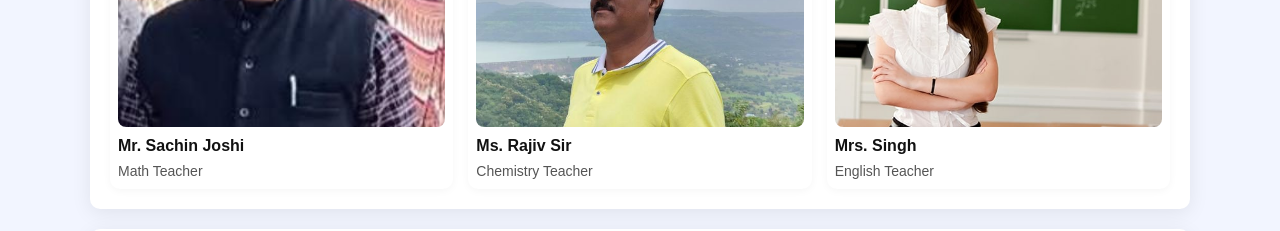
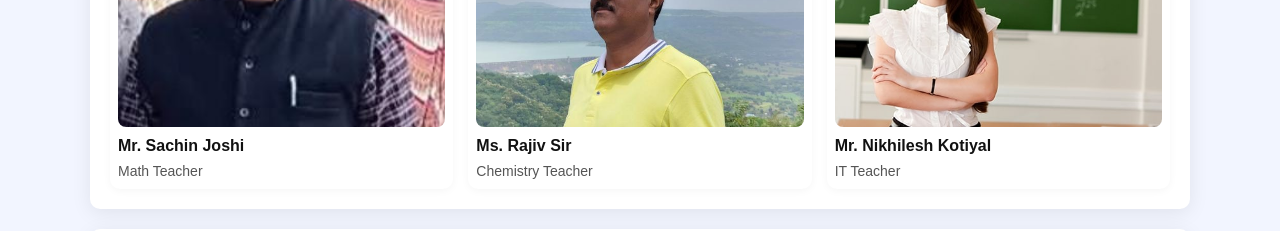
Before and after one commit to yashpandey09/school-project-yash-pandey, a plain HTML site: page index.html in a window 1280 px wide. Shown: the part 1340-1571 px from the top of the page. Drawn offline with Linux system fonts and the light colour scheme.

Commit message:
Update index.html

```diff
--- a/index.html
+++ b/index.html
@@ -245,8 +245,8 @@
 
       <div class="card">
         <img src="./assets/teacher3.jpg" alt="Mrs. Singh">
-        <h3>Mrs. Singh</h3>
-        <p>English Teacher</p>
+        <h3>Mr. nikhilesh kotiyal</h3>
+        <p>IT Teacher</p>
       </div>
 
       <!-- Extra blank cards serve as placeholders — add/remove as you like -->
```
